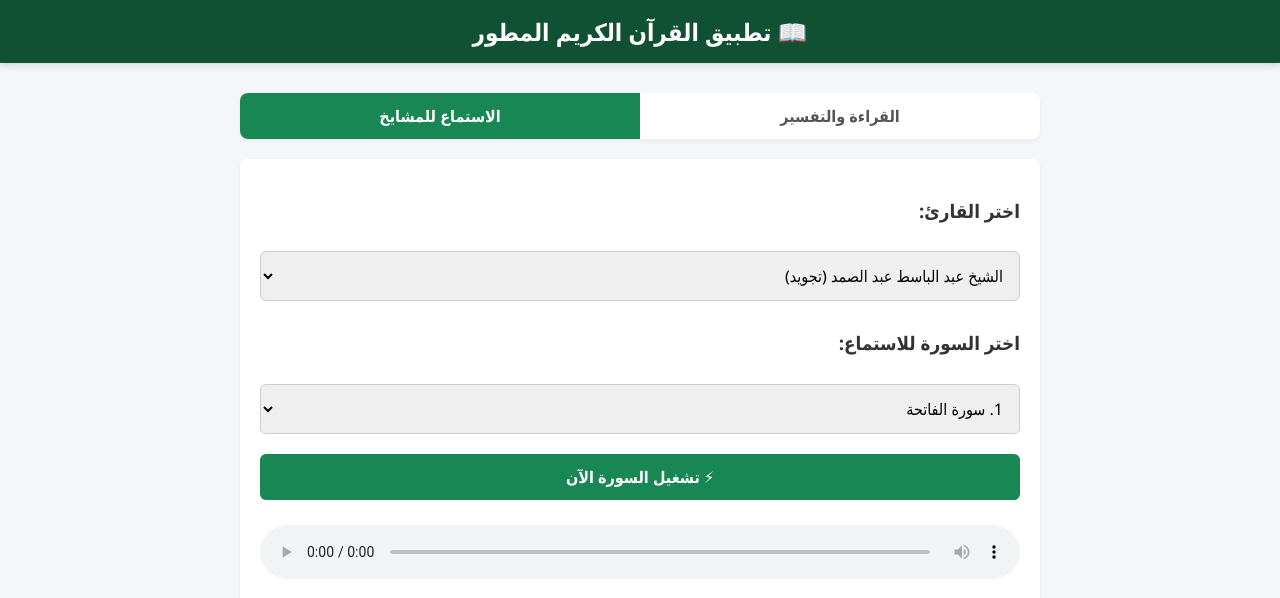
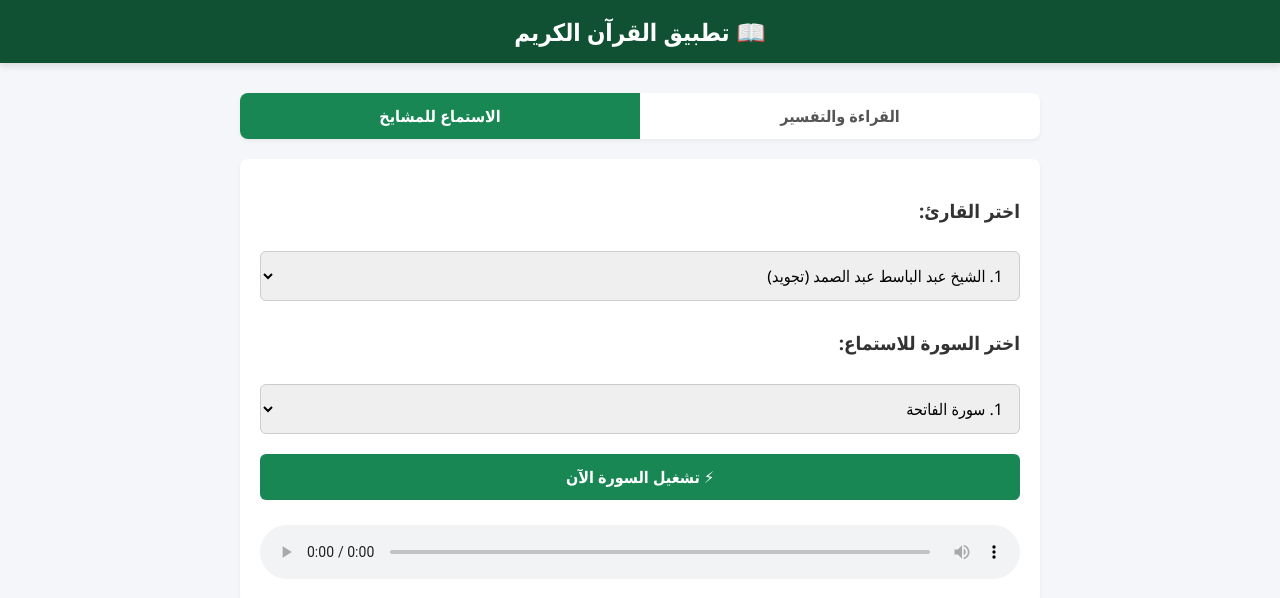
Before and after one commit to ziadmnb22-netizen/Quran-Karim, a plain HTML site: page index.html in a window 1280 px wide. Both pictures are taken after a click on the element "الاستماع للمشايخ". Drawn offline with Linux system fonts and the light colour scheme.

Commit message:
Update index.html

```diff
--- a/index.html
+++ b/index.html
@@ -109,9 +109,10 @@
 </head>
 <body>
 
-    <header>📖 تطبيق القرآن الكريم المطور</header>
+    <header>📖 تطبيق القرآن الكريم</header>
 
     <div class="container">
+        <!-- أزرار التنقل -->
         <div class="tabs">
             <div id="tab-read" class="tab active" onclick="switchTab('read-section')">القراءة والتفسير</div>
             <div id="tab-listen" class="tab" onclick="switchTab('listen-section')">الاستماع للمشايخ</div>
@@ -119,7 +120,7 @@
 
         <!-- قسم القراءة والتفسير -->
         <div id="read-section" class="content-section active">
-            <h3>اختر السورة للتدبر:</h3>
+            <h3>اختر السورة:</h3>
             <select id="surahSelect" onchange="loadSurahData()">
                 <!-- سيتم تحميل السور تلقائياً -->
             </select>
@@ -132,11 +133,14 @@
         <div id="listen-section" class="content-section">
             <h3>اختر القارئ:</h3>
             <select id="reciterSelect">
-                <option value="https://download.quranicaudio.com/quran/abdul_basit_samad/mujawwad/">الشيخ عبد الباسط عبد الصمد (تجويد)</option>
-                <option value="https://server15.mp3quran.net/aldosery/">الشيخ ياسر الدوسري (ترتيل)</option>
-                <option value="https://download.quranicaudio.com/quran/muhammad_siddiq_al-minshawi/mujawwad/">الشيخ محمد صديق المنشاوي (تجويد)</option>
-                <option value="https://download.quranicaudio.com/quran/mishari_rashid_al_afasi/">الشيخ مشاري العفاسي (ترتيل)</option>
-                <option value="https://download.quranicaudio.com/quran/maher_al_muaiqly/year1440/">الشيخ ماهر المعيقلي (ترتيل)</option>
+                <option value="https://server10.mp3quran.net/basit_mjwd/">1. الشيخ عبد الباسط عبد الصمد (تجويد)</option>
+                <option value="https://server8.mp3quran.net/mustafa/">2. الشيخ مصطفى إسماعيل (تجويد)</option>
+                <option value="https://server12.mp3quran.net/tblwy/">3. الشيخ محمد محمود الطبلاوي (تجويد)</option>
+                <option value="https://server15.mp3quran.net/aldosery/">4. الشيخ ياسر الدوسري (ترتيل)</option>
+                <option value="https://server8.mp3quran.net/frs_a/">5. الشيخ فارس عباد (ترتيل)</option>
+                <option value="https://server11.mp3quran.net/minsh_mjwd/">6. الشيخ محمد صديق المنشاوي (تجويد)</option>
+                <option value="https://server12.mp3quran.net/maher/">7. الشيخ ماهر المعيقلي (ترتيل)</option>
+                <option value="https://server10.mp3quran.net/ajm/">8. الشيخ أحمد بن علي العجمي (ترتيل)</option>
             </select>
 
             <h3>اختر السورة للاستماع:</h3>
@@ -226,9 +230,9 @@
             player.src = audioUrl;
             player.load();
             player.play().catch(error => {
-                alert("يرجى الضغط على زر التشغيل مرة أخرى.");
+                alert("يرجى المحاولة مرة أخرى أو اختيار سورة أخرى للتأكد.");
             });
         }
     </script>
 </body>
-</html>
+    </html>
```
